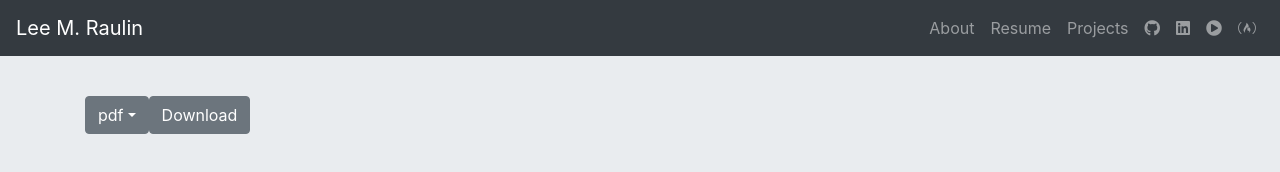
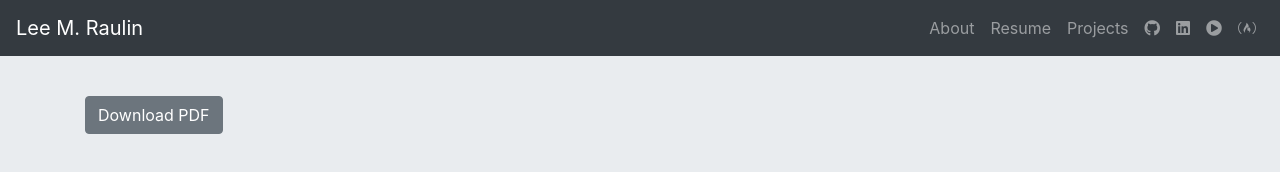
Before and after one commit to lraulin/reactstrap-resume, a React (Create React App) app: page /resume in a window 1280 px wide. Shown: the top 172 px of the page. Built offline with nearby package versions, Linux system fonts and the light colour scheme.

Commit message:
Implement resume download as PDF button

```diff
--- a/src/Resume.jsx
+++ b/src/Resume.jsx
@@ -60,7 +60,7 @@ const Resume = props => {
       <Container>
         <Row>
           <Col>
-            <Dropdown
+            {/* <Dropdown
               style={{ display: "inline" }}
               isOpen={dropDownIsOpen}
               toggle={toggleDropDown}
@@ -73,10 +73,10 @@ const Resume = props => {
                   </DropdownItem>
                 ))}
               </DropdownMenu>
-            </Dropdown>
-            <Button style={{ display: "inline" }} onClick={popup}>
-              Download
-            </Button>
+            </Dropdown> */}
+            <a href="https://www.dropbox.com/s/wiklvnfelgft8s9/Raulin_Lee_Resume_2019_08.PDF?dl=1">
+              <Button style={{ display: "inline" }}>Download PDF</Button>
+            </a>
             <article id="resume">
               <header>
                 <h1>Lee M. Raulin</h1>
```
